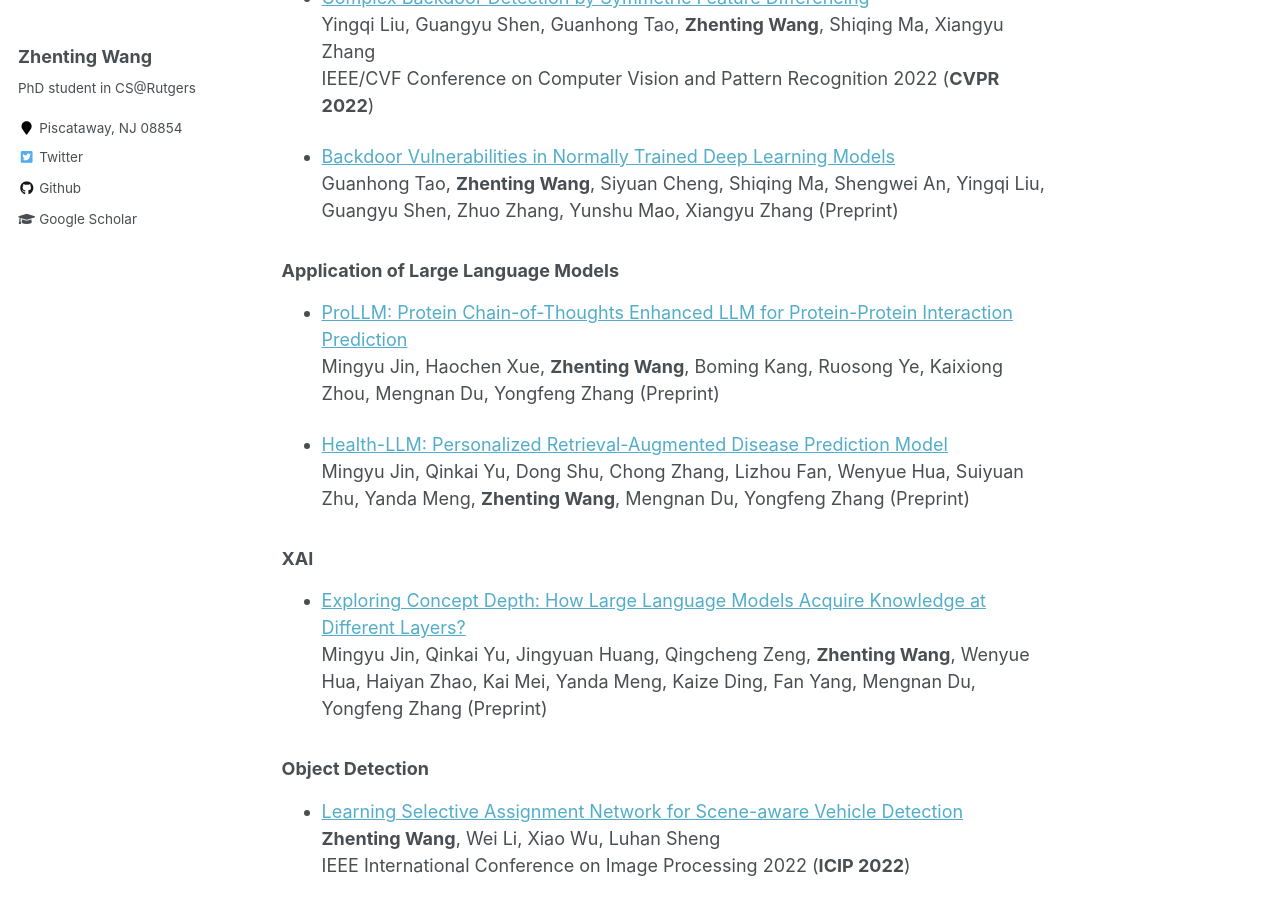
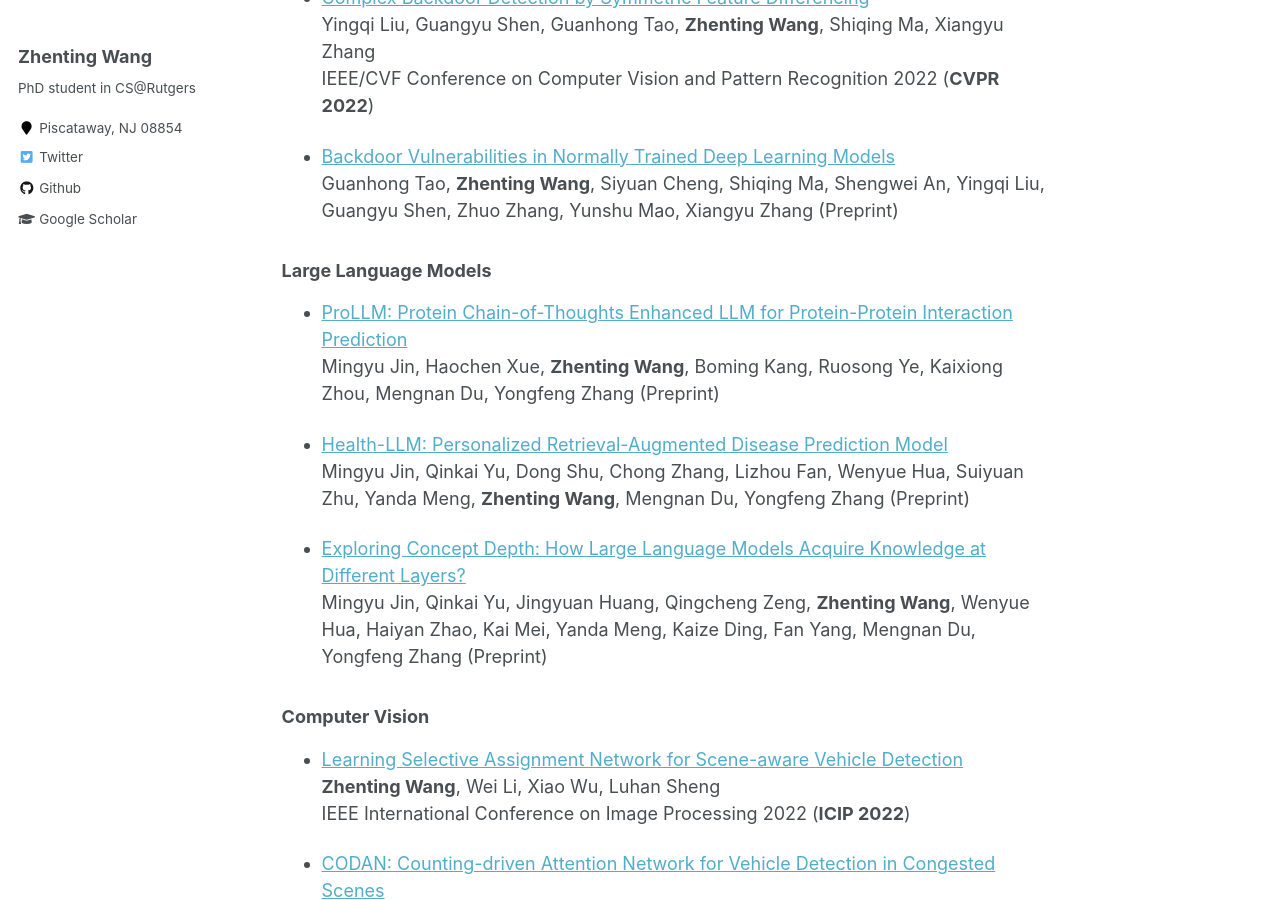
Before and after one commit to ZhentingWang/zhentingwang.github.io, a Jekyll site: the page built from _pages/about.md, in a window 1280 px wide and 900 px high, scrolled down 3098 px. Built offline with Jekyll 4.4.1, drawn with Linux system fonts in a browser that asks for light colours.

Commit message:
Update about.md

```diff
--- a/_pages/about.md
+++ b/_pages/about.md
@@ -100,7 +100,7 @@ IEEE/CVF Conference on Computer Vision and Pattern Recognition 2022 (**CVPR 2022
 * [Backdoor Vulnerabilities in Normally Trained Deep Learning Models](https://arxiv.org/abs/2211.15929)
 Guanhong Tao, **Zhenting Wang**, Siyuan Cheng, Shiqing Ma, Shengwei An, Yingqi Liu, Guangyu Shen, Zhuo Zhang, Yunshu Mao, Xiangyu Zhang (Preprint)
 
-### Application of Large Language Models
+### Large Language Models
 
 * [ProLLM: Protein Chain-of-Thoughts Enhanced LLM for Protein-Protein Interaction Prediction](https://www.biorxiv.org/content/10.1101/2024.04.18.590025v1.full.pdf)
 Mingyu Jin, Haochen Xue, **Zhenting Wang**, Boming Kang, Ruosong Ye, Kaixiong Zhou, Mengnan Du, Yongfeng Zhang (Preprint)
@@ -108,13 +108,11 @@ Mingyu Jin, Haochen Xue, **Zhenting Wang**, Boming Kang, Ruosong Ye, Kaixiong Zh
 * [Health-LLM: Personalized Retrieval-Augmented Disease Prediction Model](https://arxiv.org/abs/2402.00746)
 Mingyu Jin, Qinkai Yu, Dong Shu, Chong Zhang, Lizhou Fan, Wenyue Hua, Suiyuan Zhu, Yanda Meng, **Zhenting Wang**, Mengnan Du, Yongfeng Zhang (Preprint)
 
-### XAI
-
 * [Exploring Concept Depth: How Large Language Models Acquire Knowledge at Different Layers?](https://arxiv.org/pdf/2404.07066.pdf)
 Mingyu Jin, Qinkai Yu, Jingyuan Huang, Qingcheng Zeng, **Zhenting Wang**, Wenyue Hua, Haiyan Zhao, Kai Mei, Yanda Meng, Kaize Ding, Fan Yang, Mengnan Du, Yongfeng Zhang (Preprint)
 
 
-### Object Detection
+### Computer Vision
 
 * [Learning Selective Assignment Network for Scene-aware Vehicle Detection](https://zhentingwang.github.io)
 **Zhenting Wang**, Wei Li, Xiao Wu, Luhan Sheng
```
